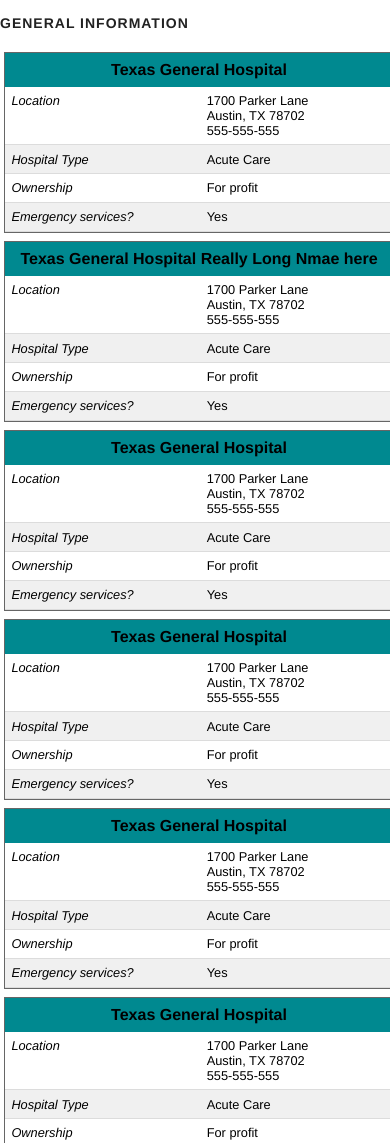
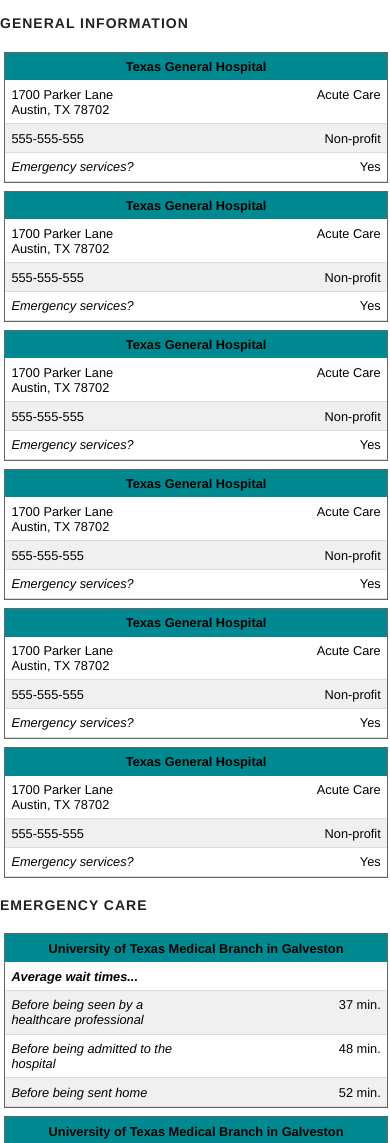
Before and after one commit to brickaa/hosp-cards-demo, a website: page app/index.html in a window 390 px wide. Shown: the top 1143 px of the page. Drawn offline with nearby package versions, Linux system fonts and the light colour scheme; files that its build step writes are made by us from their sources.

Commit message:
switch general info layout, fix card width on mobile

```diff
--- a/app/index.html
+++ b/app/index.html
@@ -35,21 +35,12 @@
             <h4>Texas General Hospital</h4>
           </header>
           <div class="card-row">
-            <div class="value-header">
-              <p>Location</p>
-            </div>
             <div class="value">
               <p>
                 1700 Parker Lane
               <br />
                 Austin, TX 78702
-              <br />555-555-555
               </p>
-            </div>
-          </div>
-          <div class="card-row">
-            <div class="value-header">
-              <p>Hospital Type</p>
             </div>
             <div class="value">
               <p>
@@ -58,55 +49,15 @@
             </div>
           </div>
           <div class="card-row">
-            <div class="value-header">
-              <p>Ownership</p>
-            </div>
             <div class="value">
-              <p>For profit</p>
-            </div>
-          </div>
-          <div class="card-row">
-            <div class="value-header">
-              <p>Emergency services?</p>
-            </div>
-            <div class="value">
-              <p>Yes</p>
-            </div>
-          </div>
-        </div>
-        <div class="hosp-card">
-          <header>
-            <h4>Texas General Hospital Really Long Nmae here</h4>
-          </header>
-          <div class="card-row">
-            <div class="value-header">
-              <p>Location</p>
+              <p>
+              555-555-555
+              </p>
             </div>
             <div class="value">
               <p>
-                1700 Parker Lane
-              <br />
-                Austin, TX 78702
-              <br />555-555-555
+                Non-profit
               </p>
-            </div>
-          </div>
-          <div class="card-row">
-            <div class="value-header">
-              <p>Hospital Type</p>
-            </div>
-            <div class="value">
-              <p>
-                Acute Care
-              </p>
-            </div>
-          </div>
-          <div class="card-row">
-            <div class="value-header">
-              <p>Ownership</p>
-            </div>
-            <div class="value">
-              <p>For profit</p>
             </div>
           </div>
           <div class="card-row">
@@ -123,21 +74,12 @@
             <h4>Texas General Hospital</h4>
           </header>
           <div class="card-row">
-            <div class="value-header">
-              <p>Location</p>
-            </div>
             <div class="value">
               <p>
                 1700 Parker Lane
               <br />
                 Austin, TX 78702
-              <br />555-555-555
               </p>
-            </div>
-          </div>
-          <div class="card-row">
-            <div class="value-header">
-              <p>Hospital Type</p>
             </div>
             <div class="value">
               <p>
@@ -146,11 +88,15 @@
             </div>
           </div>
           <div class="card-row">
-            <div class="value-header">
-              <p>Ownership</p>
+            <div class="value">
+              <p>
+              555-555-555
+              </p>
             </div>
             <div class="value">
-              <p>For profit</p>
+              <p>
+                Non-profit
+              </p>
             </div>
           </div>
           <div class="card-row">
@@ -167,21 +113,12 @@
             <h4>Texas General Hospital</h4>
           </header>
           <div class="card-row">
-            <div class="value-header">
-              <p>Location</p>
-            </div>
             <div class="value">
               <p>
                 1700 Parker Lane
               <br />
                 Austin, TX 78702
-              <br />555-555-555
               </p>
-            </div>
-          </div>
-          <div class="card-row">
-            <div class="value-header">
-              <p>Hospital Type</p>
             </div>
             <div class="value">
               <p>
@@ -190,11 +127,15 @@
             </div>
           </div>
           <div class="card-row">
-            <div class="value-header">
-              <p>Ownership</p>
+            <div class="value">
+              <p>
+              555-555-555
+              </p>
             </div>
             <div class="value">
-              <p>For profit</p>
+              <p>
+                Non-profit
+              </p>
             </div>
           </div>
           <div class="card-row">
@@ -211,21 +152,12 @@
             <h4>Texas General Hospital</h4>
           </header>
           <div class="card-row">
-            <div class="value-header">
-              <p>Location</p>
-            </div>
             <div class="value">
               <p>
                 1700 Parker Lane
               <br />
                 Austin, TX 78702
-              <br />555-555-555
               </p>
-            </div>
-          </div>
-          <div class="card-row">
-            <div class="value-header">
-              <p>Hospital Type</p>
             </div>
             <div class="value">
               <p>
@@ -234,11 +166,15 @@
             </div>
           </div>
           <div class="card-row">
-            <div class="value-header">
-              <p>Ownership</p>
+            <div class="value">
+              <p>
+              555-555-555
+              </p>
             </div>
             <div class="value">
-              <p>For profit</p>
+              <p>
+                Non-profit
+              </p>
             </div>
           </div>
           <div class="card-row">
@@ -255,21 +191,12 @@
             <h4>Texas General Hospital</h4>
           </header>
           <div class="card-row">
-            <div class="value-header">
-              <p>Location</p>
-            </div>
             <div class="value">
               <p>
                 1700 Parker Lane
               <br />
                 Austin, TX 78702
-              <br />555-555-555
               </p>
-            </div>
-          </div>
-          <div class="card-row">
-            <div class="value-header">
-              <p>Hospital Type</p>
             </div>
             <div class="value">
               <p>
@@ -278,11 +205,15 @@
             </div>
           </div>
           <div class="card-row">
-            <div class="value-header">
-              <p>Ownership</p>
+            <div class="value">
+              <p>
+              555-555-555
+              </p>
             </div>
             <div class="value">
-              <p>For profit</p>
+              <p>
+                Non-profit
+              </p>
             </div>
           </div>
           <div class="card-row">
@@ -294,7 +225,45 @@
             </div>
           </div>
         </div>
-      </div>
+        <div class="hosp-card">
+          <header>
+            <h4>Texas General Hospital</h4>
+          </header>
+          <div class="card-row">
+            <div class="value">
+              <p>
+                1700 Parker Lane
+              <br />
+                Austin, TX 78702
+              </p>
+            </div>
+            <div class="value">
+              <p>
+                Acute Care
+              </p>
+            </div>
+          </div>
+          <div class="card-row">
+            <div class="value">
+              <p>
+              555-555-555
+              </p>
+            </div>
+            <div class="value">
+              <p>
+                Non-profit
+              </p>
+            </div>
+          </div>
+          <div class="card-row">
+            <div class="value-header">
+              <p>Emergency services?</p>
+            </div>
+            <div class="value">
+              <p>Yes</p>
+            </div>
+          </div>
+        </div>
     </div>
     <div class="category-wrapper">
       <header>
--- a/app/sass/_theme.scss
+++ b/app/sass/_theme.scss
@@ -1,3 +1,12 @@
+// body {
+//   background-color: $white;
+//   overflow-x: hidden;
+//   -webkit-font-smoothing: antialiased;
+// }
+
+// .container {
+//     overflow-x: hidden;
+// }
 
 h3 { //paragraph header
   color: rgb(34, 34, 34);
@@ -9,21 +18,25 @@
   margin-top: 1em;
 }
 
+.hosp-card-wrapper {
+  width: 98.5%;
+}
 .hosp-card {
   border: 1px solid $lt_gray;
   margin: 0.25em;
   font-family: $helvetica;
-  width: 100%;
+  position: relative;
+  width: 98.5%;
   header {
     h4 {
-      font-size: 1em;
+      font-size: 0.8em;
       background: $teal;
       margin: 0;
       padding: 0.5em;
       text-align: center;
-      white-space: nowrap;
-      text-overflow: ellipsis;
-      overflow: hidden;
+      // white-space: nowrap;
+      // text-overflow: ellipsis;
+      // overflow: hidden;
     }
   }
   .card-row {
@@ -34,22 +47,25 @@
     &:nth-child(odd) {
       background-color: rgb(240, 240, 240);
     }
-    .value-header {
-      font-style: italic;
-      display: inline-block;
-      vertical-align: middle;
-    }
-    .value {
-      display: inline-block;
-      vertical-align: middle;
-      text-align: left;
-    }
     p {
       margin: 0.25em;
     }
   }
   .sub-header {
     font-weight: bold;
+  }
+  .value-header {
+    font-style: italic;
+    display: inline-block;
+    vertical-align: middle;
+  }
+  .value {
+    display: inline-block;
+    vertical-align: middle;
+    text-align: left;
+    &:nth-child(even) {
+      text-align: right;
+    }
   }
 }
 
```
